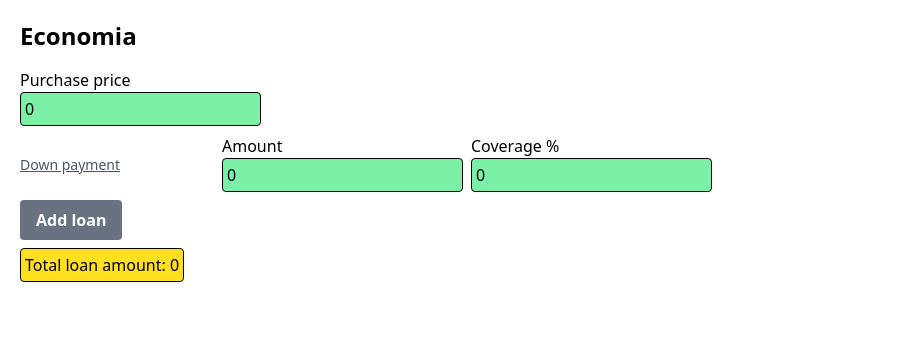
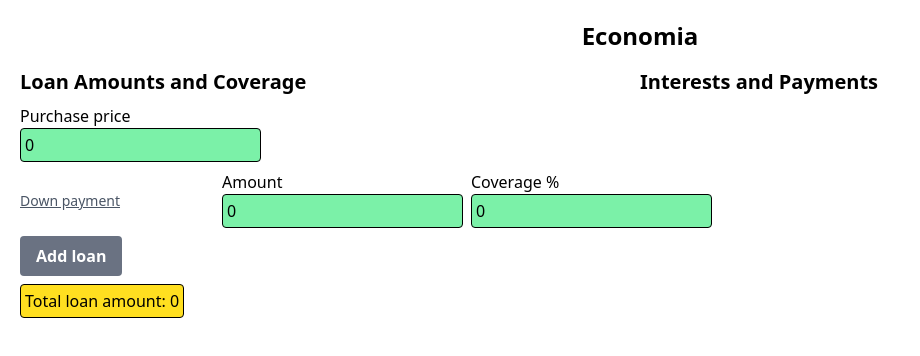
Before and after one commit to AGmarsen/Economia, an Angular app: page / in a window 1280 px wide. Shown: the top 356 px of the page, without its empty margins (0-920 px from the left). Built offline with nearby package versions, Linux system fonts and the light colour scheme.

Commit message:
add sections

```diff
--- a/src/app/app.html
+++ b/src/app/app.html
@@ -1,7 +1,11 @@
 <main class="main">
-  <div class="content m-5">
+  <div class="content m-5 flex flex-wrap">
+    <div class="w-full flex justify-center">
       <h1 class="text-2xl font-bold mb-4">Economia</h1>
+    </div>
 
+    <div class="section lg:w-1/2 w-full">
+      <h2>Loan Amounts and Coverage</h2>
       <div>
         <p>Purchase price</p>
         <input #purchasePrice class="parameter-field" label="Purchase price" type="number"
@@ -29,6 +33,12 @@
         [value]="accountantService.loans().reduce((total, loan) => total + loan.amount, 0)" />
 
     </div>
+
+    <div class="section lg:w-1/2 w-full">
+      <h2>Interests and Payments</h2>
+    </div>
+
+  </div>
 </main>
 
 
--- a/src/app/app.ts
+++ b/src/app/app.ts
@@ -9,8 +9,7 @@ import { Utility } from './utility';
 @Component({
   selector: 'app-root',
   imports: [RouterOutlet, CalculatedField, LoanList],
-  templateUrl: './app.html',
-  styleUrl: './app.css'
+  templateUrl: './app.html'
 })
 export class App {
   protected readonly title = signal('Economia');
--- a/src/app/loan-list/loan-list.ts
+++ b/src/app/loan-list/loan-list.ts
@@ -5,7 +5,7 @@ import { Utility } from '../utility';
 @Component({
   selector: 'loan-list',
   imports: [],
-  templateUrl: './loan-list.html',
+  templateUrl: './loan-list.html'
 })
 export class LoanList {
   accountantService = inject(AccountantService);
```
Also changed, not shown: src/app/app.css (deleted). Lines whose indentation alone changed are shown as unchanged.
